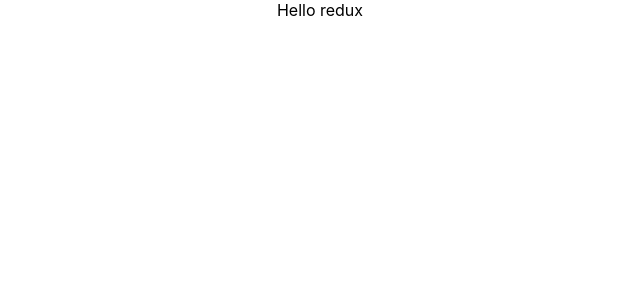
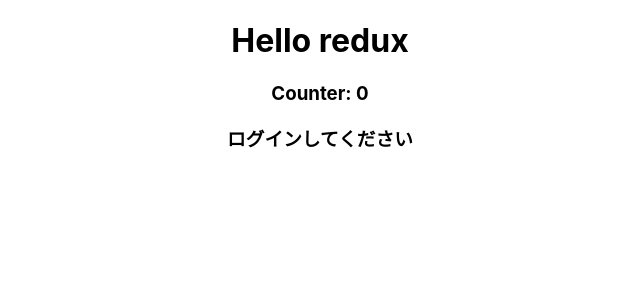
Before and after one commit to suginogaku/first-redux-app, a React (Create React App) app: page / in a window 1280 px wide. Shown: the top 300 px of the page, without its empty margins (320-960 px from the left). Built offline with nearby package versions, Linux system fonts and the light colour scheme.

Commit message:
useSelector使ってみた

```diff
--- a/src/App.js
+++ b/src/App.js
@@ -1,10 +1,19 @@
-import logo from './logo.svg';
 import './App.css';
+import { useSelector } from 'react-redux';
 
 function App() {
+  const counter = useSelector((state) => state.counter);
+  const isLogin = useSelector((state) => state.isLogin);
+
   return (
     <div className="App">
-      <div>Hello redux</div>
+      <h1>Hello redux</h1>
+      <h3>Counter: {counter}</h3>
+      {isLogin ? (
+        <h3>ログイン中</h3>
+      ) : (
+        <h3>ログインしてください</h3>
+      )}
     </div>
   );
 }
```
